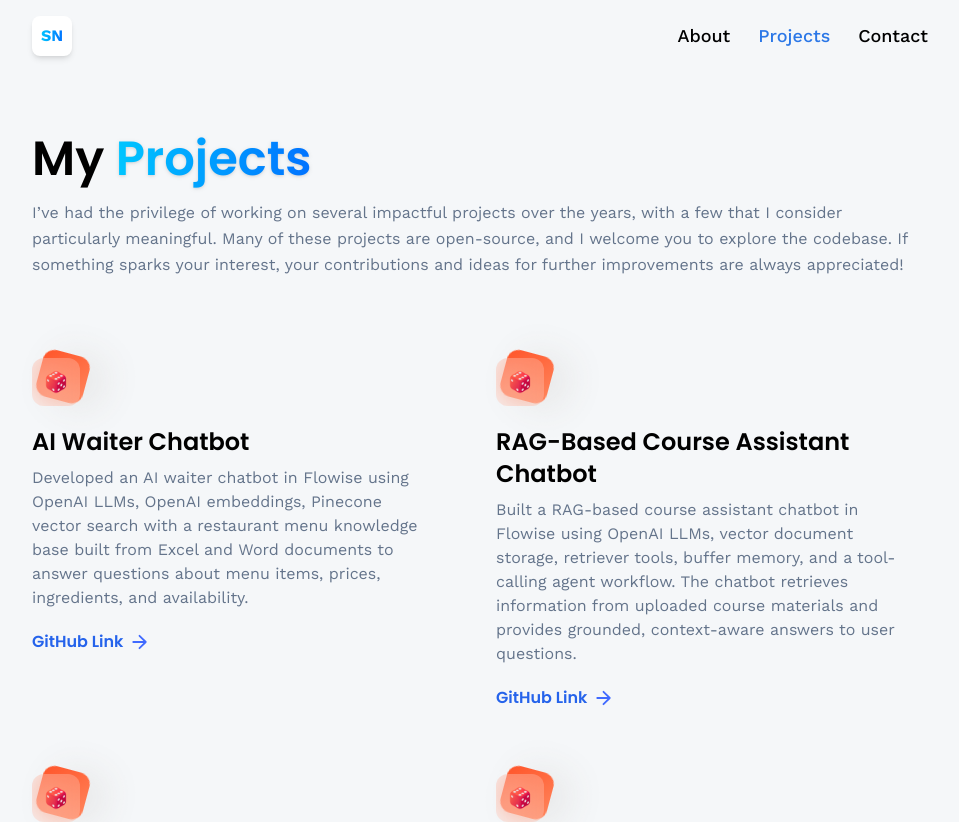
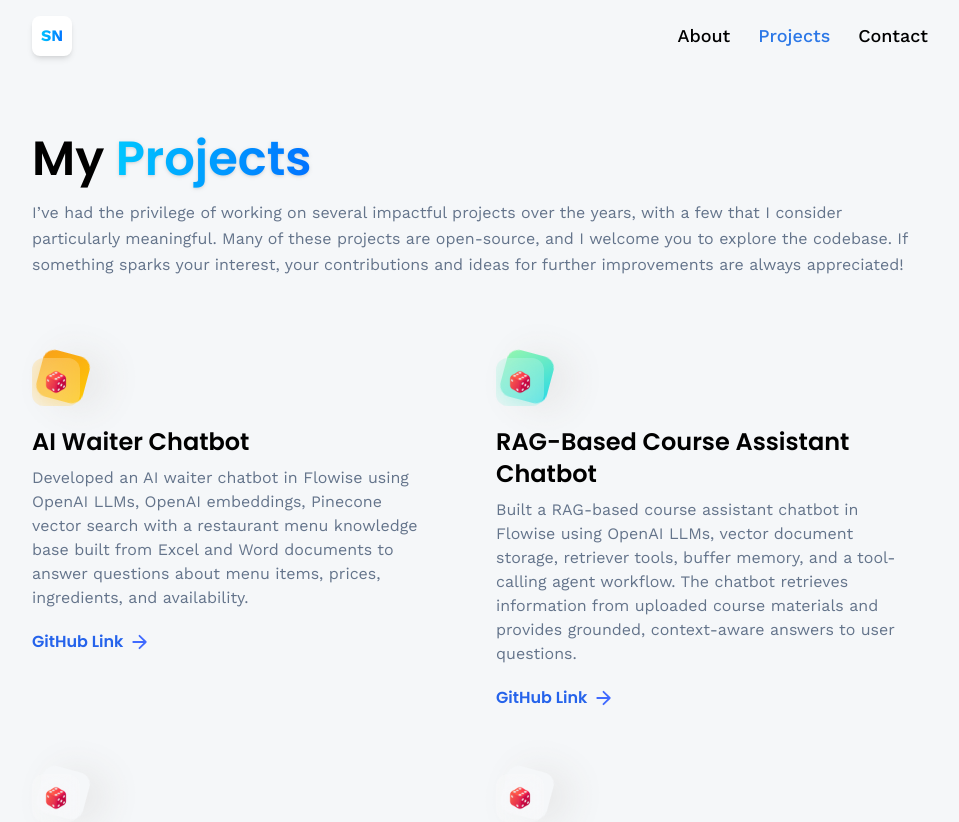
Before and after one commit to nayakshreya/nayakshreya.github.io, a React (Vite) app: page /projects in a window 1280 px wide. Shown: the top 822 px of the page, without its empty margins (160-1119 px from the left). Built offline with nearby package versions, Linux system fonts and the light colour scheme.

Commit message:
Update index.js

```diff
--- a/src/constants/index.js
+++ b/src/constants/index.js
@@ -243,26 +243,26 @@ export const socialLinks = [
 export const projects = [
     {
         iconUrl: dice,
-        theme: 'btn-back-red',
+        theme: 'btn-back-yellow',
         name: 'AI Waiter Chatbot',
         description: 'Developed an AI waiter chatbot in Flowise using OpenAI LLMs, OpenAI embeddings, Pinecone vector search with a restaurant menu knowledge base built from Excel and Word documents to answer questions about menu items, prices, ingredients, and availability.',
         link: 'https://cloud.flowiseai.com/chatbot/48c342f9-e874-43a1-8012-7aa0bd7a6423',
     },{
         iconUrl: dice,
-        theme: 'btn-back-red',
+        theme: 'btn-back-green',
         name: 'RAG-Based Course Assistant Chatbot',
         description: 'Built a RAG-based course assistant chatbot in Flowise using OpenAI LLMs, vector document storage, retriever tools, buffer memory, and a tool-calling agent workflow. The chatbot retrieves information from uploaded course materials and provides grounded, context-aware answers to user questions.',
         link: 'https://cloud.flowiseai.com/chatbot/c78d0381-4ada-45f5-b41a-4d4fb21faeaa',
     },{
         iconUrl: dice,
-        theme: 'btn-back-red',
+        theme: 'btn-back-grey',
         name: 'Multimodal Restaurant Menu Extraction Pipeline',
         description: 'Created a multimodal restaurant menu extraction pipeline in Google Colab using the OpenAI Responses API, base64-encoded image inputs, structured parsing, Pydantic schemas, pandas, and Excel export. The pipeline converts menu images into structured data containing category, subcategory, item name, description, and price.',
         link: '',
     },
     {
         iconUrl: dice,
-        theme: 'btn-back-red',
+        theme: 'btn-back-purple',
         name: 'Tenzies Game',
         description: 'Developed a React-based web game where players roll dice to match all dice to the same number. Players can freeze dice between rolls and continue until all dice align. Features include confetti animation upon winning and a restart option for continuous play.',
         link: 'https://github.com/nayakshreya/tenzies-game',
```
